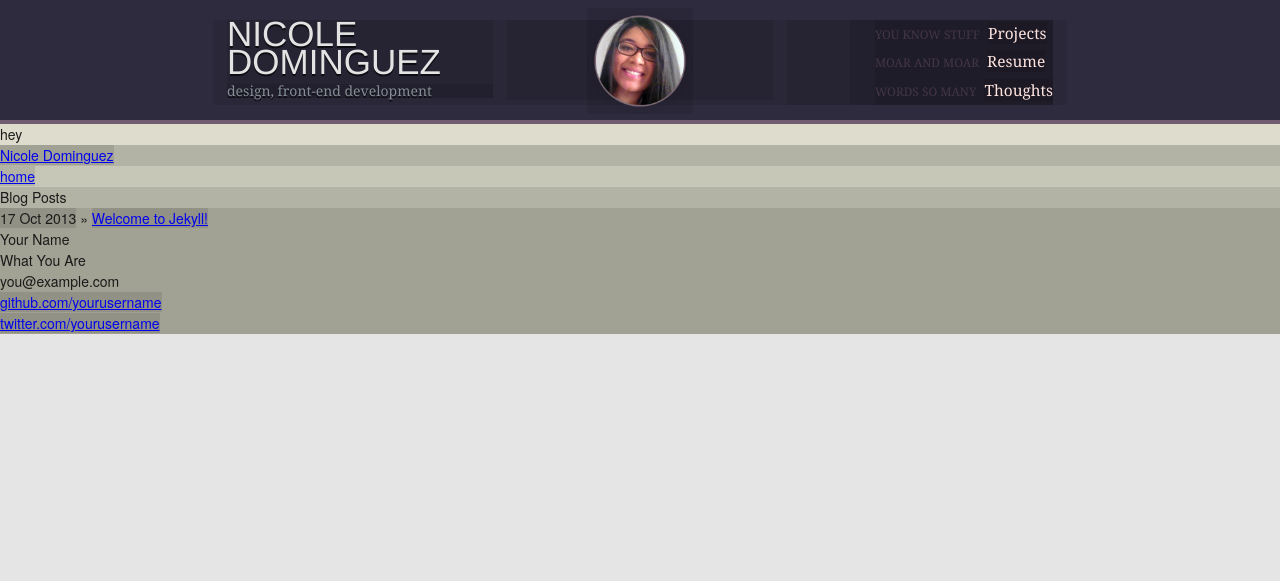
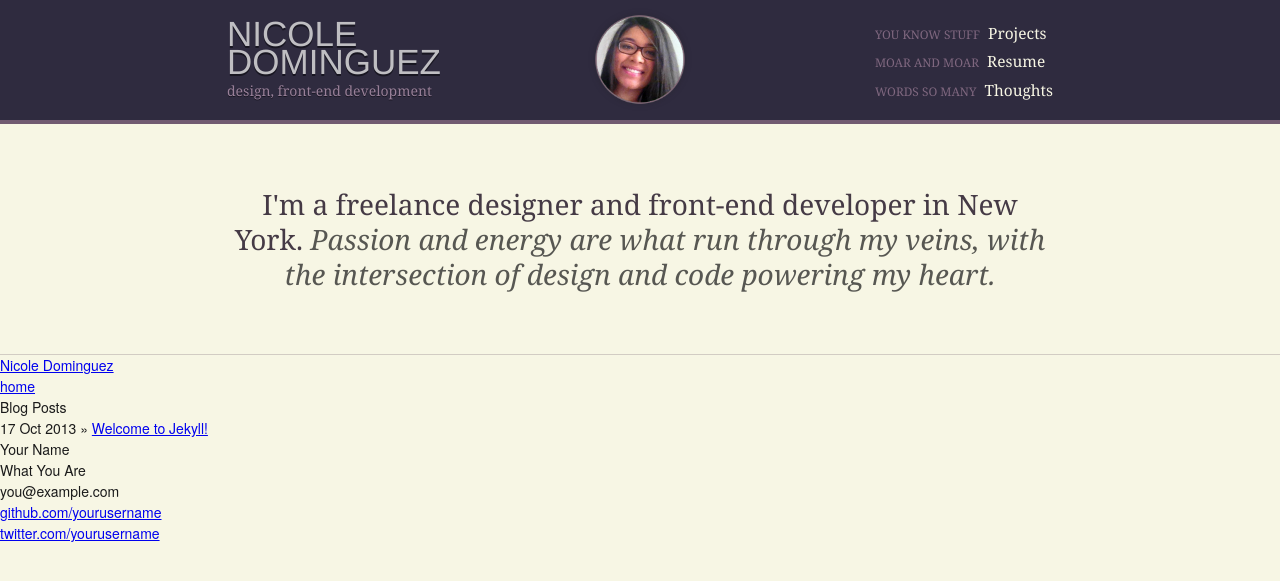
Before and after one commit to sodevious/sodevious.github.io, a Jekyll site: the page built from index.html, in a window 1280 px wide. Shown: the top 581 px of the page. Built offline with Jekyll 4.4.1, drawn with Linux system fonts in a browser that asks for light colours; Markdown is read by kramdown in place of the engine named in the settings.

Commit message:
Header and intro, modular

```diff
--- /dev/null
+++ b/_includes/header.html
@@ -0,0 +1,20 @@
+<header>
+    <div class="container">
+        <h1 class="title">
+            Nicole Dominguez
+            <span>design, front-end development</span>
+        </h1>
+
+        <div class="avatar">
+            <img src="images/nicole-dominguez-avatar.png" />
+        </div>
+
+        <nav>
+            <ul>
+                <li>You know stuff <a href="#">Projects</a></li>
+                <li>Moar and moar <a href="#">Resume</a></li>
+                <li>Words so many <a href="#">Thoughts</a></li>
+            </ul>
+        </nav>
+    </div>
+</header>
--- /dev/null
+++ b/_includes/intro.html
@@ -0,0 +1,6 @@
+<section role="intro">
+	<div class="container">
+		<h2>I'm a freelance designer and front-end developer in New York. <em>Passion and energy are what run through my veins, with the intersection of design and code powering my heart.</em>
+		</h2>
+	</div>
+</section>
--- a/_layouts/default.html
+++ b/_layouts/default.html
@@ -9,36 +9,14 @@
         <link rel="stylesheet" href="/stylesheets/app.css">
 
         <script type="text/javascript" src="//use.typekit.net/pft1bmg.js"></script>
-<script type="text/javascript">try{Typekit.load();}catch(e){}</script>
+        <script type="text/javascript">try{Typekit.load();}catch(e){}</script>
     </head>
     <body>
 
- <header>
-    <div class="container">
-
-        <h1 class="title">Nicole Dominguez
-        <span>design, front-end development</span>
-        </h1>
-
-      <div class="avatar">
-       <img src="images/nicole-dominguez-avatar.png" />
-      </div>
-
-        <nav>
-          <ul>
-            <li>You know stuff <a href="#">Projects</a></li>
-            <li>Moar and moar <a href="#">Resume</a></li>
-            <li>Words so many <a href="#">Thoughts</a></li>
-          </ul>
-        </nav>
-    </div>
-  </header>
+    {% include header.html %}
+    {% include intro.html %}
 
 
-
-      <section>
-        hey
-      </section>
 
 
         <div class="site">
--- a/sass/_modular.scss
+++ b/sass/_modular.scss
@@ -1,2 +1,6 @@
 // modular
 // non-specific
+
+i, cite, em, var, address, dfn {
+font-style: italic;
+}
--- a/sass/app.scss
+++ b/sass/app.scss
@@ -1,6 +1,6 @@
 /* By: Nicole Dominguez */
 
-* { background-color: rgba(0,0,0,0.1);}
+// * { background-color: rgba(0,0,0,0.1);}
 
 // Variables
 $offWhite: #e3e3e3;
--- a/stylesheets/app.css
+++ b/stylesheets/app.css
@@ -1,9 +1,4 @@
 /* By: Nicole Dominguez */
-/* line 3, ../sass/app.scss */
-* {
-  background-color: rgba(0, 0, 0, 0.1);
-}
-
 /* line 17, ../../../../../Applications/LiveReload.app/Contents/Resources/SASS.lrplugin/lib/compass/frameworks/compass/stylesheets/compass/reset/_utilities.scss */
 html, body, div, span, applet, object, iframe,
 h1, h2, h3, h4, h5, h6, p, blockquote, pre,
@@ -69,7 +64,7 @@ article, aside, details, figcaption, figure, footer, header, hgroup, menu, nav,
   display: block;
 }
 
-/* line 7, ../sass/_site.scss */
+/* line 2, ../sass/_site.scss */
 body {
   font: 14px/21px "HelveticaNeue", "Helvetica Neue", Helvetica, Arial, sans-serif;
   -webkit-text-size-adjust: 100%;
@@ -77,7 +72,7 @@ body {
   color: #1a1a1a;
 }
 
-/* line 14, ../sass/_site.scss */
+/* line 11, ../sass/_site.scss */
 .container {
   *zoom: 1;
   max-width: 59em;
@@ -94,13 +89,13 @@ body {
   clear: both;
 }
 
-/* line 16, ../sass/_site.scss */
+/* line 15, ../sass/_site.scss */
 header {
   background: #2f2b3f;
   border-bottom: 4px solid #715b71;
   padding: 20px 0 15px 0;
 }
-/* line 20, ../sass/_site.scss */
+/* line 19, ../sass/_site.scss */
 header h1 {
   margin: 0;
   padding: 0;
@@ -109,24 +104,25 @@ header h1 {
   line-height: 0.80em;
   font-size: 2.5em;
   text-transform: uppercase;
-  text-shadow: 0px 2px 0px #0d0c12;
-  color: #e3e3e3;
+  text-shadow: 0px 2px 0px #181621;
+  color: #bfbec2;
   width: 32.20339%;
   float: left;
   margin-right: 1.69492%;
   display: inline;
 }
-/* line 32, ../sass/_site.scss */
+/* line 31, ../sass/_site.scss */
 header span {
-  color: #868f95;
+  color: #998099;
   font-family: "Adelle", Georgia, serif;
   font-size: 0.4em;
   display: block;
+  text-shadow: 0px 1px 0px #181621;
   text-transform: lowercase;
   margin-top: 8px;
   line-height: 1em;
 }
-/* line 41, ../sass/_site.scss */
+/* line 42, ../sass/_site.scss */
 header nav {
   width: 32.20339%;
   float: right;
@@ -134,12 +130,12 @@ header nav {
   *margin-left: -1em;
   display: inline;
 }
-/* line 43, ../sass/_site.scss */
+/* line 44, ../sass/_site.scss */
 header nav ul {
   float: right;
   margin: 0px;
 }
-/* line 47, ../sass/_site.scss */
+/* line 48, ../sass/_site.scss */
 header nav li {
   display: block;
   margin-left: 25px;
@@ -147,21 +143,21 @@ header nav li {
   text-transform: uppercase;
   line-height: 2.3em;
   font-family: "Adelle", Georgia, serif;
-  color: #433546;
+  color: #7f677f;
 }
-/* line 56, ../sass/_site.scss */
+/* line 57, ../sass/_site.scss */
 header nav a {
   text-decoration: none;
   margin-left: 5px;
   text-transform: capitalize;
   font-size: 1.3em;
-  color: #fee4df;
+  color: #f7f6e4;
 }
-/* line 62, ../sass/_site.scss */
+/* line 63, ../sass/_site.scss */
 header nav a:hover {
-  color: #fcc2b8;
+  color: #ebe9bd;
 }
-/* line 65, ../sass/_site.scss */
+/* line 66, ../sass/_site.scss */
 header .avatar {
   width: 32.20339%;
   float: left;
@@ -170,9 +166,38 @@ header .avatar {
   text-align: center;
   height: 80px;
 }
-/* line 69, ../sass/_site.scss */
+/* line 70, ../sass/_site.scss */
 header .avatar img {
   position: relative;
   top: -12.5px;
-  width: 40%;
+  width: 39%;
 }
+
+/* line 79, ../sass/_site.scss */
+section {
+  padding: 25px 0;
+}
+
+/* line 85, ../sass/_site.scss */
+section[role="intro"] {
+  padding: 37.5px 0;
+  border-bottom: 1px solid #d2ccc3;
+}
+/* line 89, ../sass/_site.scss */
+section[role="intro"] h2 {
+  font-size: 2em;
+  line-height: 1.25em;
+  text-align: center;
+  font-family: "Adelle", Georgia, serif;
+  color: #453a45;
+  margin: 25px 0;
+}
+/* line 97, ../sass/_site.scss */
+section[role="intro"] h2 em {
+  color: #575752;
+}
+
+/* line 4, ../sass/_modular.scss */
+i, cite, em, var, address, dfn {
+  font-style: italic;
+}
```
Also changed, not shown: sass/_site.scss (+39 -12 lines).
